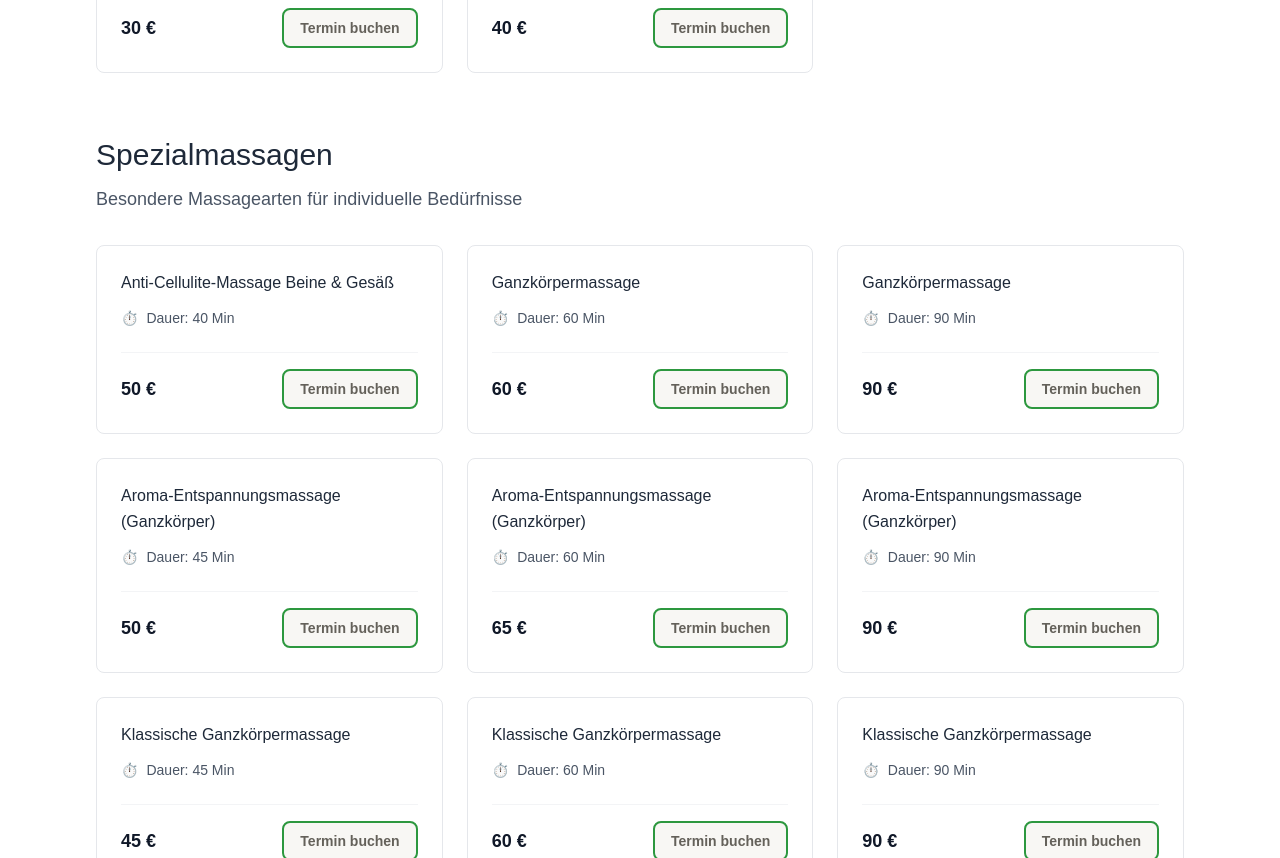
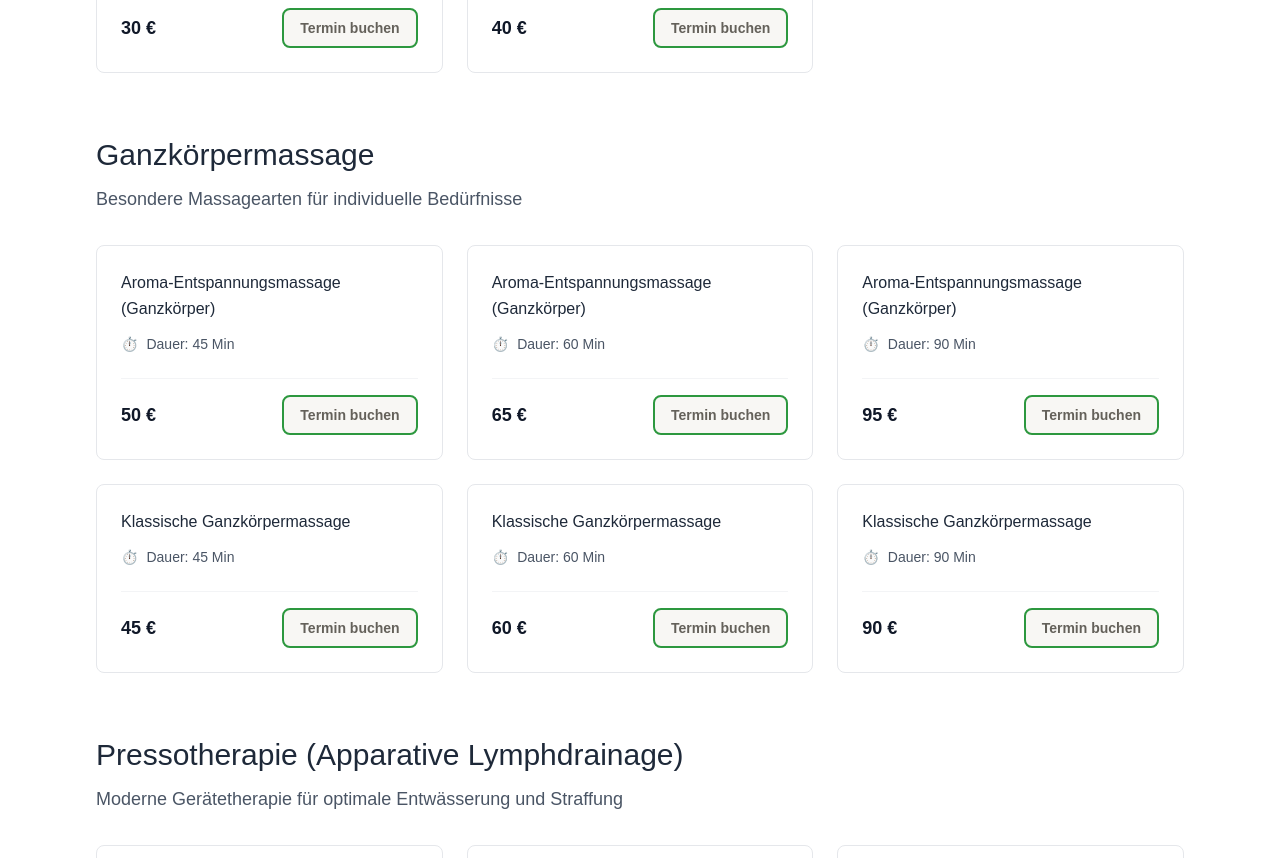
Before and after one commit to BalabaSerhii/salon, a Next.js app: page /preisliste in a window 1280 px wide. Shown: the part 1820-2678 px from the top of the page. Built offline with nearby package versions, Linux system fonts and the light colour scheme.

Commit message:
исправил цены

```diff
--- a/app/data/prices.ts
+++ b/app/data/prices.ts
@@ -99,27 +99,27 @@ export const priceCategories: PriceCategory[] = [
   },
   {
     id: "spezialmassagen",
-    title: "Spezialmassagen",
+    title: "Ganzkörpermassage",
     description: "Besondere Massagearten für individuelle Bedürfnisse",
     services: [
-      {
-        id: "special-1",
-        name: "Anti-Cellulite-Massage Beine & Gesäß",
-        duration: "40 Min",
-        price: "50 €",
-      },
-      {
-        id: "special-2",
-        name: "Ganzkörpermassage",
-        duration: "60 Min",
-        price: "60 €",
-      },
-      {
-        id: "special-3",
-        name: "Ganzkörpermassage",
-        duration: "90 Min",
-        price: "90 €",
-      },
+      // {
+      //   id: "special-1",
+      //   name: "Anti-Cellulite-Massage Beine & Gesäß",
+      //   duration: "40 Min",
+      //   price: "50 €",
+      // },
+      // {
+      //   id: "special-2",
+      //   name: "Ganzkörpermassage",
+      //   duration: "60 Min",
+      //   price: "60 €",
+      // },
+      // {
+      //   id: "special-3",
+      //   name: "Ganzkörpermassage",
+      //   duration: "90 Min",
+      //   price: "90 €",
+      // },
       {
         id: "special-4",
         name: "Aroma-Entspannungsmassage (Ganzkörper)",
@@ -136,7 +136,7 @@ export const priceCategories: PriceCategory[] = [
         id: "special-6",
         name: "Aroma-Entspannungsmassage (Ganzkörper)",
         duration: "90 Min",
-        price: "90 €",
+        price: "95 €",
       },
       {
         id: "special-7",
```
